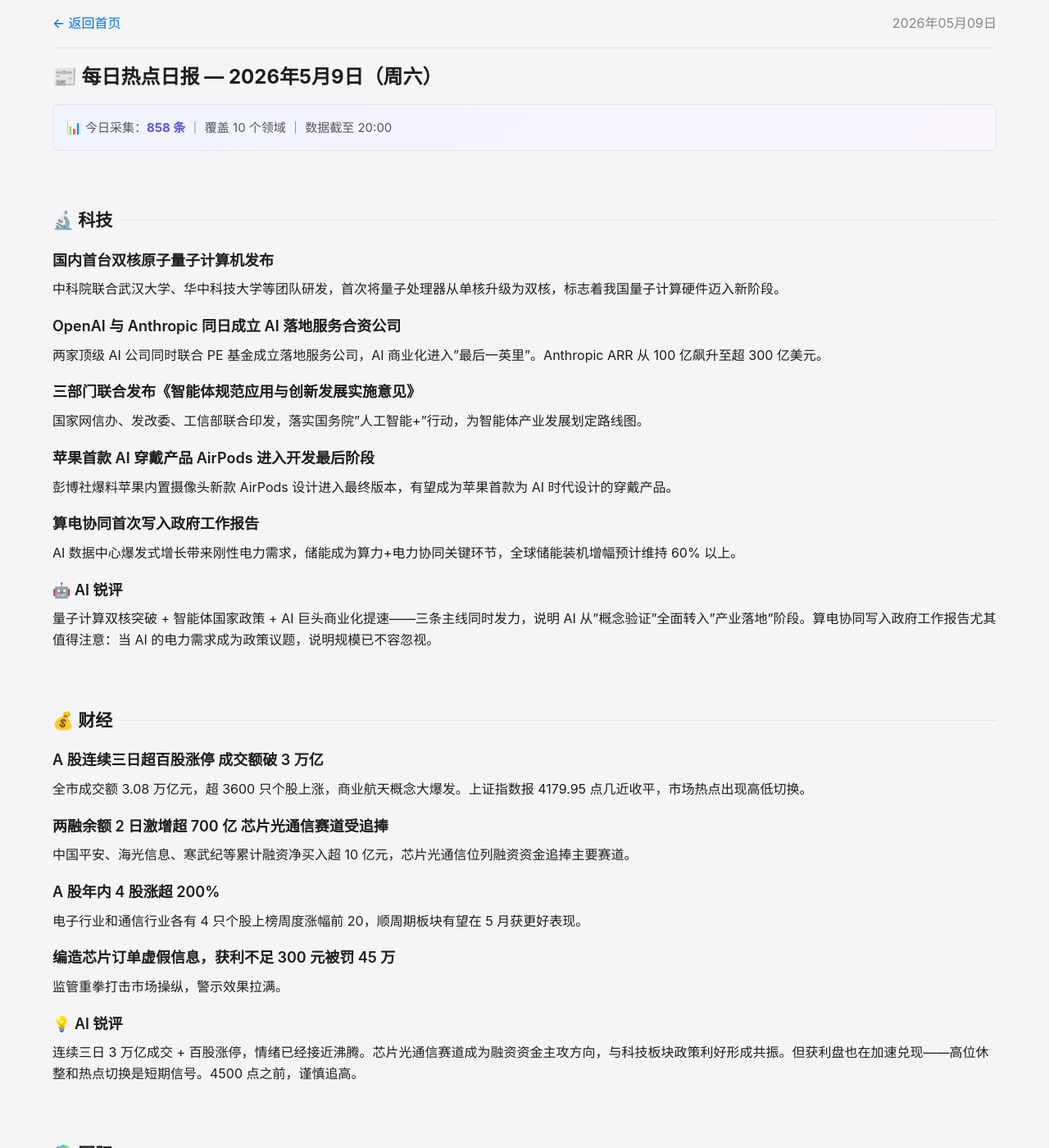
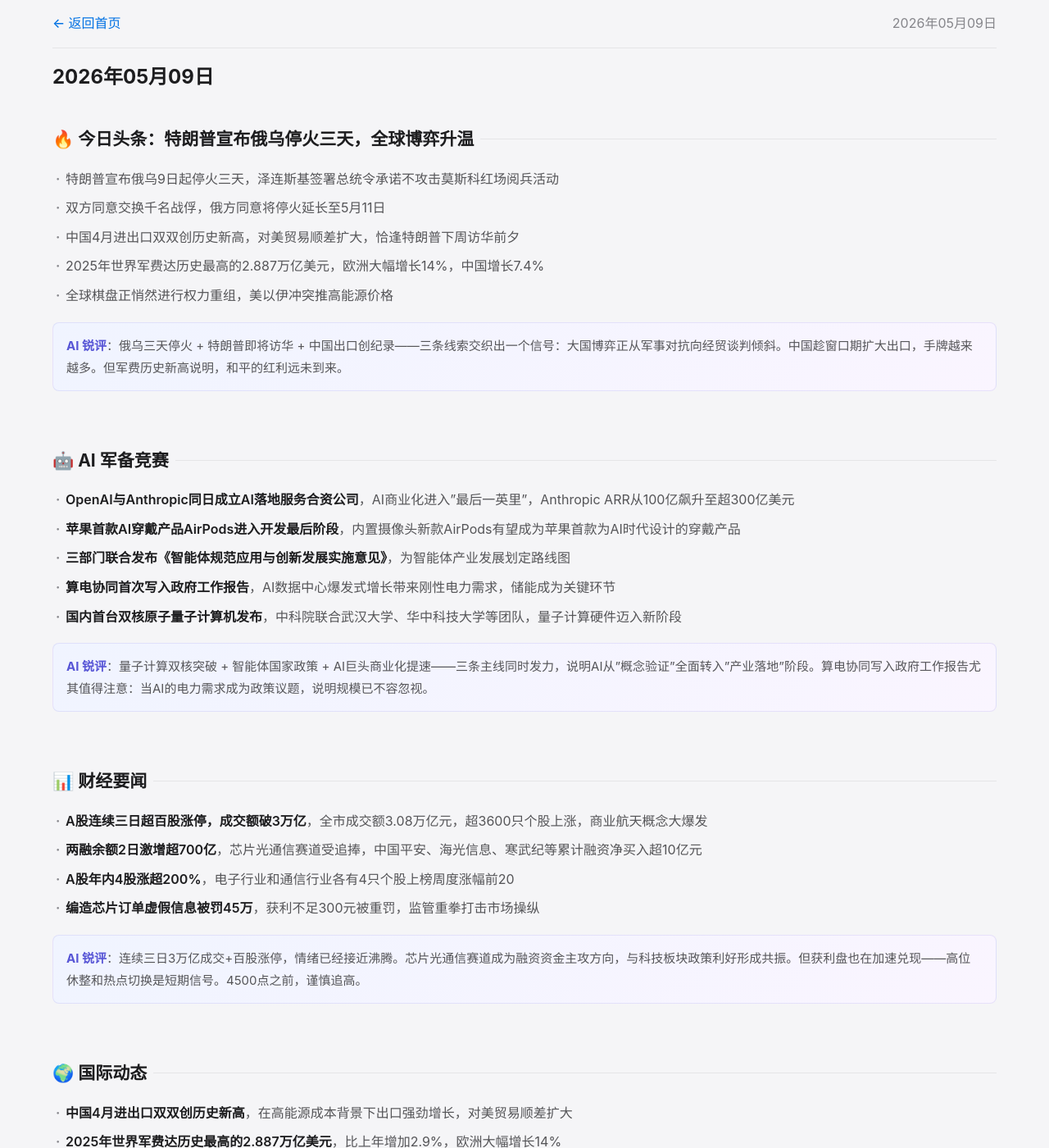
Before and after one commit to xiaxianlin/news, a Jekyll site: the page built from _posts/2026-05-09-日报.md, in a window 1280 px wide and 1400 px high. Shown: the whole window at 82% size. Built offline with Jekyll 4.4.1, drawn with Linux system fonts in a browser that asks for light colours; some of the changed text lies outside the part shown.

Commit message:
日报 2026-05-09 样式修正

```diff
--- a/_posts/2026-05-09-日报.md
+++ b/_posts/2026-05-09-日报.md
@@ -1,216 +1,142 @@
 ---
 layout: post
-title: "📰 每日热点日报 — 2026年5月9日（周六）"
-date: 2026-05-09
-categories: daily
+title: "2026年05月09日"
+date: 2026-05-09 20:00:00 +0800
 ---
 
-> 📊 今日采集：**858 条** ｜ 覆盖 10 个领域 ｜ 数据截至 20:00
+## 🔥 今日头条：特朗普宣布俄乌停火三天，全球博弈升温
+
+- 特朗普宣布俄乌9日起停火三天，泽连斯基签署总统令承诺不攻击莫斯科红场阅兵活动
+- 双方同意交换千名战俘，俄方同意将停火延长至5月11日
+- 中国4月进出口双双创历史新高，对美贸易顺差扩大，恰逢特朗普下周访华前夕
+- 2025年世界军费达历史最高的2.887万亿美元，欧洲大幅增长14%，中国增长7.4%
+- 全球棋盘正悄然进行权力重组，美以伊冲突推高能源价格
+
+> **AI 锐评**：俄乌三天停火 + 特朗普即将访华 + 中国出口创纪录——三条线索交织出一个信号：大国博弈正从军事对抗向经贸谈判倾斜。中国趁窗口期扩大出口，手牌越来越多。但军费历史新高说明，和平的红利远未到来。
 
 ---
 
-## 🔬 科技
+## 🤖 AI 军备竞赛
 
-### 国内首台双核原子量子计算机发布
-中科院联合武汉大学、华中科技大学等团队研发，首次将量子处理器从单核升级为双核，标志着我国量子计算硬件迈入新阶段。
+- **OpenAI与Anthropic同日成立AI落地服务合资公司**，AI商业化进入"最后一英里"，Anthropic ARR从100亿飙升至超300亿美元
+- **苹果首款AI穿戴产品AirPods进入开发最后阶段**，内置摄像头新款AirPods有望成为苹果首款为AI时代设计的穿戴产品
+- **三部门联合发布《智能体规范应用与创新发展实施意见》**，为智能体产业发展划定路线图
+- **算电协同首次写入政府工作报告**，AI数据中心爆发式增长带来刚性电力需求，储能成为关键环节
+- **国内首台双核原子量子计算机发布**，中科院联合武汉大学、华中科技大学等团队，量子计算硬件迈入新阶段
 
-### OpenAI 与 Anthropic 同日成立 AI 落地服务合资公司
-两家顶级 AI 公司同时联合 PE 基金成立落地服务公司，AI 商业化进入"最后一英里"。Anthropic ARR 从 100 亿飙升至超 300 亿美元。
-
-### 三部门联合发布《智能体规范应用与创新发展实施意见》
-国家网信办、发改委、工信部联合印发，落实国务院"人工智能+"行动，为智能体产业发展划定路线图。
-
-### 苹果首款 AI 穿戴产品 AirPods 进入开发最后阶段
-彭博社爆料苹果内置摄像头新款 AirPods 设计进入最终版本，有望成为苹果首款为 AI 时代设计的穿戴产品。
-
-### 算电协同首次写入政府工作报告
-AI 数据中心爆发式增长带来刚性电力需求，储能成为算力+电力协同关键环节，全球储能装机增幅预计维持 60% 以上。
-
-### 🤖 AI 锐评
-量子计算双核突破 + 智能体国家政策 + AI 巨头商业化提速——三条主线同时发力，说明 AI 从"概念验证"全面转入"产业落地"阶段。算电协同写入政府工作报告尤其值得注意：当 AI 的电力需求成为政策议题，说明规模已不容忽视。
+> **AI 锐评**：量子计算双核突破 + 智能体国家政策 + AI巨头商业化提速——三条主线同时发力，说明AI从"概念验证"全面转入"产业落地"阶段。算电协同写入政府工作报告尤其值得注意：当AI的电力需求成为政策议题，说明规模已不容忽视。
 
 ---
 
-## 💰 财经
+## 📊 财经要闻
 
-### A 股连续三日超百股涨停 成交额破 3 万亿
-全市成交额 3.08 万亿元，超 3600 只个股上涨，商业航天概念大爆发。上证指数报 4179.95 点几近收平，市场热点出现高低切换。
+- **A股连续三日超百股涨停，成交额破3万亿**，全市成交额3.08万亿元，超3600只个股上涨，商业航天概念大爆发
+- **两融余额2日激增超700亿**，芯片光通信赛道受追捧，中国平安、海光信息、寒武纪等累计融资净买入超10亿元
+- **A股年内4股涨超200%**，电子行业和通信行业各有4只个股上榜周度涨幅前20
+- **编造芯片订单虚假信息被罚45万**，获利不足300元被重罚，监管重拳打击市场操纵
 
-### 两融余额 2 日激增超 700 亿 芯片光通信赛道受追捧
-中国平安、海光信息、寒武纪等累计融资净买入超 10 亿元，芯片光通信位列融资资金追捧主要赛道。
-
-### A 股年内 4 股涨超 200%
-电子行业和通信行业各有 4 只个股上榜周度涨幅前 20，顺周期板块有望在 5 月获更好表现。
-
-### 编造芯片订单虚假信息，获利不足 300 元被罚 45 万
-监管重拳打击市场操纵，警示效果拉满。
-
-### 💡 AI 锐评
-连续三日 3 万亿成交 + 百股涨停，情绪已经接近沸腾。芯片光通信赛道成为融资资金主攻方向，与科技板块政策利好形成共振。但获利盘也在加速兑现——高位休整和热点切换是短期信号。4500 点之前，谨慎追高。
+> **AI 锐评**：连续三日3万亿成交+百股涨停，情绪已经接近沸腾。芯片光通信赛道成为融资资金主攻方向，与科技板块政策利好形成共振。但获利盘也在加速兑现——高位休整和热点切换是短期信号。4500点之前，谨慎追高。
 
 ---
 
-## 🌍 国际
+## 🌍 国际动态
 
-### 特朗普宣布俄乌 9 日起停火三天 双方同意交换千名战俘
-泽连斯基签署总统令承诺不攻击莫斯科红场阅兵活动，俄方同意将停火延长至 5 月 11 日。
+- **中国4月进出口双双创历史新高**，在高能源成本背景下出口强劲增长，对美贸易顺差扩大
+- **2025年世界军费达历史最高的2.887万亿美元**，比上年增加2.9%，欧洲大幅增长14%
+- 全球棋盘正悄然进行权力重组，美以伊冲突推高能源价格，加剧贸易紧张局势
 
-### 中国 4 月进出口双双创历史新高
-在高能源成本背景下，中国出口强劲增长，对美贸易顺差扩大——恰逢特朗普下周访华前夕。
-
-### 2025 年世界军费达历史最高的 2.887 万亿美元
-比上年增加 2.9%，欧洲大幅增长 14%，中国增长 7.4%。
-
-### 全球棋盘正悄然进行权力重组
-美以伊冲突推高能源价格，加剧贸易紧张局势，中国展现韧性。
-
-### 🌐 AI 锐评
-俄乌三天停火 + 特朗普即将访华 + 中国出口创纪录——三条线索交织出一个信号：大国博弈正从军事对抗向经贸谈判倾斜。中国趁窗口期扩大出口，手牌越来越多。但军费历史新高说明，和平的红利远未到来。
+> **AI 锐评**：中国出口创纪录发生在特朗普访华前夕，谈判筹码越来越厚。但全球军费历史新高、欧洲军费暴增14%——和平的代价正在上涨，没有人真正在放下武器。
 
 ---
 
-## 📋 政策
+## 📋 政策风向
 
-### 三部门联合印发智能体规范应用与创新发展实施意见
-国家网信办、发改委、工信部联合印发，落实国务院人工智能+行动意见。
+- **三部门联合印发智能体规范应用与创新发展实施意见**，落实国务院"人工智能+"行动意见
+- **各省"十五五"规划密集布局宽禁带半导体**，浙江押前沿、湖北攻技术、广东专注制造落地
+- **财政部今年将在香港发行840亿元人民币国债**，持续推动离岸人民币市场发展
+- **人工智能终端智能化分级系列国标发布**
+- **技术改造和设备更新贷款支持范围扩大**
+- 前4个月我国外贸继续保持两位数增长
 
-### 各省"十五五"规划密集布局宽禁带半导体
-浙江押前沿、湖北攻技术、广东专注制造落地，深圳半导体专项补贴进入实质拨付阶段。
-
-### 财政部今年将在香港发行 840 亿元人民币国债
-持续推动离岸人民币市场发展。
-
-### 前 4 个月我国外贸继续保持两位数增长
-
-### 人工智能终端智能化分级系列国标发布
-
-### 技术改造和设备更新贷款支持范围扩大
+> **AI 锐评**：智能体国策+半导体省策+算电协同——政策工具箱正在从"宏观定调"转向"精准落子"。各省十五五布局宽禁带半导体，说明产业政策已经从"追热点"变成了"建能力"。香港840亿国债则是人民币国际化的持续推进。
 
 ---
 
-## 🏘️ 房产
+## 🏎️ 汽车行业
 
-### 多地小区物业撤场导致服务瘫痪 房价半年下跌 25%
-物业费收缴率从 2020 年 93% 跌至 2025 年 71%，低于 85% 警戒线。楼市下行后开发商无力垫付，行业失去输血来源。
+- **乘联会：4月新能源车销量122万辆**，比亚迪31.41万辆稳居第一，新能源零售渗透率62.8%
+- **8家新能源车企因OTA锁电被约谈，3家被立案调查**，3月全国12315平台收到OTA锁电投诉超1.2万件，同比上涨273%
+- **BBA在华电动车转型遇阻**，30万以上纯电车型销量榜前10中新势力轮番刷脸，BBA查无人
+- **中挪业界看好电动汽车领域合作前景**，挪威市场电动车销售占比突破九成
+- 小鹏特斯拉否认被纳入约谈名单，已启动法律程序追责
 
-### 楼市"小阳春"行情延续 地产股飙涨
-多地楼市新政实施，房地产市场热度持续攀升。
-
-### 2026 年购房趋势分析：购房者观望情绪浓厚
-房价触底时间仍不确定，政策端持续释放积极信号。
-
-### AI 数据中心或影响周边房价
-快速扩张的 AI 数据中心对当地住房市场产生复杂影响。
+> **AI 锐评**：渗透率62.8%+锁电投诉暴增273%——新能源车正在经历"成长的烦恼"。渗透率越高，存量用户的问题就越不容忽视。OTA锁电本质是电池衰减管理的粗暴做法，行业需要更透明的技术标准和用户沟通机制。比亚迪一家独大的格局短期难以撼动。
 
 ---
 
-## 🚗 汽车
+## ⚽ 体育赛事
 
-### 乘联会：4 月新能源车销量 122 万辆 比亚迪 31.41 万辆稳居第一
-4 月新能源乘用车批发销量约 122 万辆，新能源零售渗透率 62.8%。
+- **王楚钦首次晋级世界杯决赛**，话题热度达781万，国乒新一代领军人物正在成型
+- **文班亚马季后赛39+15+5帽创7项纪录**，场均至少15分5盖帽，NBA季后赛历史首人
+- **中国台北男团3-2爆冷淘汰奥运亚军瑞典**，世乒赛男团1/4决赛爆出大冷门
+- **CBA总决赛G1后续**：焦海龙因不当言语被罚3万
+- NBA季后赛多组系列赛持续白热化
 
-### 8 家新能源车企因 OTA 锁电被约谈 3 家被立案调查
-3 月全国 12315 平台收到 OTA 锁电投诉超 1.2 万件，同比上涨 273%。工信部与市场监管总局联合出手。
-
-### BBA 在华电动车转型遇阻
-30 万以上纯电车型销量榜前 10 中新势力轮番刷脸，BBA 查无人。
-
-### 中挪业界看好电动汽车领域合作前景
-挪威市场电动车销售占比突破九成，中国品牌受欢迎程度持续提升。
-
-### 小鹏特斯拉否认被纳入约谈名单 已启动法律程序追责
-
-### 🚘 AI 锐评
-渗透率 62.8% + 锁电投诉暴增 273%——新能源车正在经历"成长的烦恼"。渗透率越高，存量用户的问题就越不容忽视。OTA 锁电本质是电池衰减管理的粗暴做法，行业需要更透明的技术标准和用户沟通机制。比亚迪一家独大的格局短期难以撼动。
+> **AI 锐评**：文班亚马39+15+5帽创7项纪录——这个22岁的法国人正在重新定义"全能"的含义。王楚钦晋级世界杯决赛，国乒新老交替的接力棒稳稳交接。中国台北爆冷淘汰瑞典，乒乓球的世界格局也在悄然变化。
 
 ---
 
-## 🏀 体育
+## 🏠 房产动态
 
-### 王楚钦首次晋级世界杯决赛
-话题热度达 781 万，国乒新一代领军人物正在成型。
+- **多地小区物业撤场导致服务瘫痪，房价半年下跌25%**，物业费收缴率从2020年93%跌至2025年71%
+- **楼市"小阳春"行情延续，地产股飙涨**，多地楼市新政实施，市场热度持续攀升
+- **2026年购房趋势分析**：购房者观望情绪浓厚，房价触底时间仍不确定
+- AI数据中心或影响周边房价，快速扩张对当地住房市场产生复杂影响
 
-### 文班亚马季后赛 39+15+5 帽创 7 项纪录
-场均至少 15 分 5 盖帽，NBA 季后赛历史首人。
-
-### CBA 总决赛 G1 后续：焦海龙因不当言语被罚 3 万
-山西球员赛后与球迷争执被官方处罚。
-
-### NBA 季后赛多组系列赛持续白热化
-马刺 vs 森林狼、尼克斯 vs76 人等多组对决激战正酣。
-
-### 中国台北男团 3-2 爆冷淘汰奥运亚军瑞典
-世乒赛男团 1/4 决赛爆出大冷门。
+> **AI 锐评**：物业收缴率跌破85%警戒线——这不是物业行业的问题，而是整个房产下行周期的连锁反应。开发商无力垫付，业主不愿交费，服务缩水，房价继续跌，形成恶性循环。小阳春和地产股飙涨是政策驱动的短期脉冲，不是基本面反转。
 
 ---
 
-## 🎬 娱乐
+## 👗 时尚消费
 
-### 内娱再就业杀疯了 明星扎堆卖艺
-2026 年影视圈进入冰川纪，横店 13 万横漂抢 800 个岗位，群演日薪从 200 跌到 80。
+- **LVMH密集出售旗下品牌引发行业关注**，2024年起陆续出售Off-White、Stella McCartney等品牌
+- **奢侈品消费陷阱**：富豪家庭陷入品牌催眠与心理困境，奢侈品回收店揭示产业链暗面
+- **Harry Styles发布新单曲Dance No More**，一世代成员无预警释出全新MV
+- **Met Gala场外抗议风波**，有人在场外布置"尿液瓶"作为针对贝索斯的抗议行为
 
-### OPPO 母亲节文案引发争议后致歉
-
-### 跑男团联动时代少年团 新季撕名牌大乱斗开播
-
-### 梁朝伟揭童年自愈经历 忧戏院结业
-影帝笑谈王家卫式拍摄差异，对行业现状表达担忧。
-
-### 北美票房：《真人快打2》《穿普拉达的女王2》双双 $40M+ 开画
-
-### 2025 影视人薪酬揭秘：横店万达减员近千
-25 家影视上市公司统计显示行业持续降薪裁员，13 家亏损。
+> **AI 锐评**：LVMH密集甩卖 + 奢侈品消费陷阱曝光——当"买买买"的帝国开始"卖卖卖"，说明奢侈品的好日子正在过去。消费信心下降不仅影响大众市场，连金字塔尖的玩家也在重新审视品牌矩阵的价值。
 
 ---
 
-## 👗 时尚
+## 🎬 娱乐文娱
 
-### LVMH 密集出售旗下品牌引发行业关注
-2024 年起陆续出售 Off-White、Stella McCartney 等品牌，奢侈品巨头持续瘦身。
+- **内娱再就业杀疯了，明星扎堆卖艺**，横店13万横漂抢800个岗位，群演日薪从200跌到80
+- **北美票房**：《真人快打2》《穿普拉达的女王2》双双40M+美元开画
+- **跑男团联动时代少年团**，新季撕名牌大乱斗开播
+- **梁朝伟揭童年自愈经历，忧戏院结业**，对行业现状表达担忧
+- 2025影视人薪酬揭秘：横店万达减员近千，25家影视上市公司中13家亏损
 
-### 奢侈品消费陷阱：富豪家庭陷入品牌催眠与心理困境
-奢侈品回收店揭示产业链暗面，形成荒诞的消费闭环。
-
-### Harry Styles 发布新单曲 Dance No More
-一世代成员无预警释出全新 MV 大秀舞技，为即将展开的巡演暖身。
-
-### Met Gala 场外抗议风波
-据报道有人在活动场地附近布置"尿液瓶"作为针对贝索斯的抗议行为。
+> **AI 锐评**：横店13万人抢800个岗位——影视行业的就业寒冬已经从"新闻"变成了"常态"。日薪从200跌到80，不是行业的周期波动，而是结构性坍缩。北美两部大片同时开画40M+，对比之下国内市场的萎缩更加刺眼。
 
 ---
 
-## 🏘 社会
+## 🏙️ 社会民生
 
-### 湖南浏阳烟花厂爆炸事故 救援队伍紧急赶赴现场
-5 月 5 日凌晨长沙浏阳市官渡镇发生烟花厂爆炸事故。
+- **湖南浏阳烟花厂爆炸事故**，5月5日凌晨长沙浏阳市官渡镇发生爆炸，救援队伍紧急赶赴现场
+- **北方今年首轮大范围高温即将登场**，"史上最热夏天"说法再度引发关注
+- **徐州非法排污现场**：连夜转运污水68吨
+- **五一假期重庆130家景区共接待游客815万人次**
+- 国防部："台独"是破坏台海和平的罪魁祸首，"航母五件套"是人民海军加速转型建设重要成果
 
-### 北方今年首轮大范围高温即将登场
-"史上最热夏天"说法再度引发关注。
-
-### 五一假期重庆 130 家景区共接待游客 815 万人次
-
-### 徐州非法排污现场：连夜转运污水 68 吨
-
-### 国防部："台独"是破坏台海和平的罪魁祸首
-国防部同时表示"航母五件套"是人民海军加速转型建设重要成果。
+> **AI 锐评**：浏阳烟花厂爆炸+徐州非法排污——两个地方事件在同一天被报道，折射的是基层安全监管的持续压力。"史上最热夏天"已经不是预言，而是正在成为每年重复的标题。重庆815万人次游客则是另一个极端——我们正在同时经历安全和舒适的双重焦虑。
 
 ---
 
-## 📊 今日数据总览
+## 🔬 科技前沿
 
-| 领域 | 采集量 | 头条热度 |
-|------|--------|----------|
-| 🚗 汽车 | 202 | ⭐⭐⭐⭐⭐ |
-| 🏀 体育 | 152 | ⭐⭐⭐⭐⭐ |
-| 🌍 国际 | 146 | ⭐⭐⭐⭐⭐ |
-| 🔬 科技 | 133 | ⭐⭐⭐⭐⭐ |
-| 🏘 社会 | 42 | ⭐⭐⭐⭐ |
-| 💰 财经 | 57 | ⭐⭐⭐⭐⭐ |
-| 🎬 娱乐 | 58 | ⭐⭐⭐⭐ |
-| 📋 政策 | 23 | ⭐⭐⭐⭐ |
-| 👗 时尚 | 24 | ⭐⭐⭐ |
-| 🏘️ 房产 | 21 | ⭐⭐⭐ |
+- **国内首台双核原子量子计算机发布**，量子计算硬件迈入新阶段
+- **人工智能终端智能化分级系列国标发布**，AI产品标准化加速
+- **各省"十五五"规划密集布局宽禁带半导体**，浙江押前沿、湖北攻技术、广东专注制造落地
+- **深圳半导体专项补贴进入实质拨付阶段**
 
----
-
-*📡 小新聚合 · 数据来源：全网多源采集 · [查看网站](https://xiaxianlin.github.io/news/)*
+> **AI 锐评**：量子计算双核突破是基础研究的硬核进展，宽禁带半导体密集布局则是产业化落地的加速信号。当各省用"十五五"规划来争夺半导体赛道位次，说明这场竞赛已经从企业级升级为省级战略。
```
